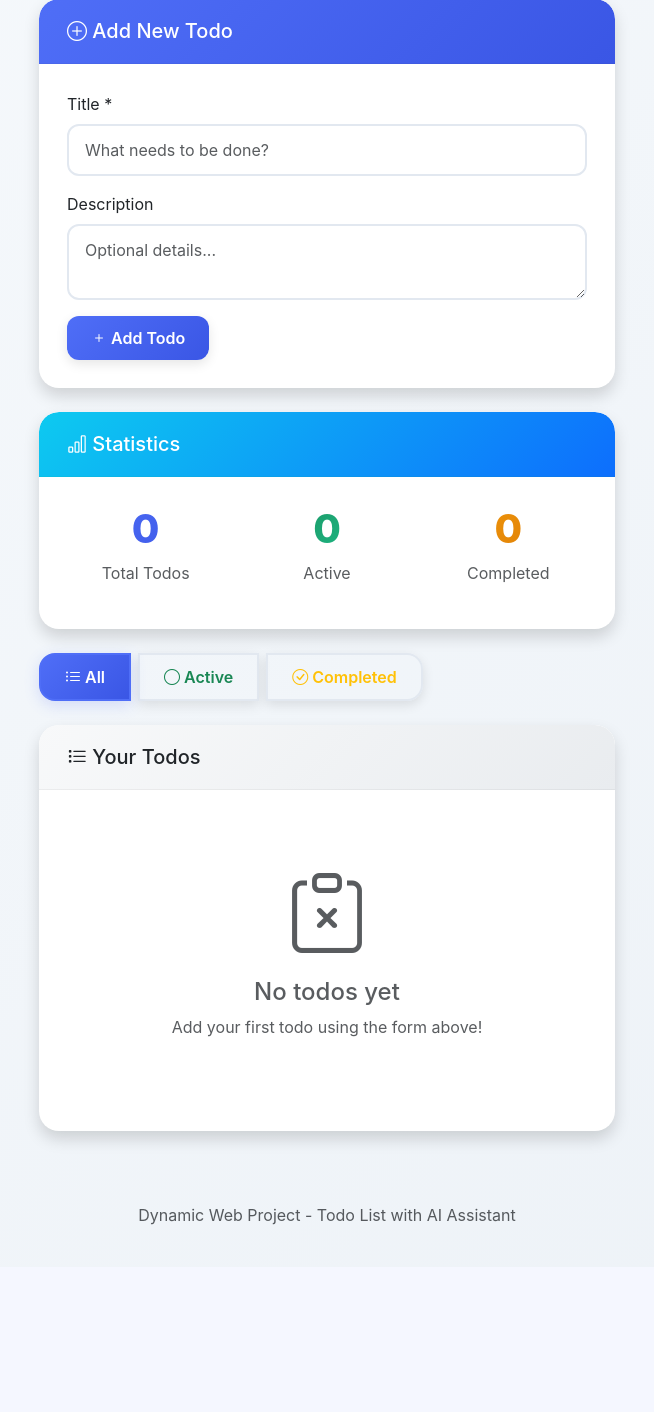
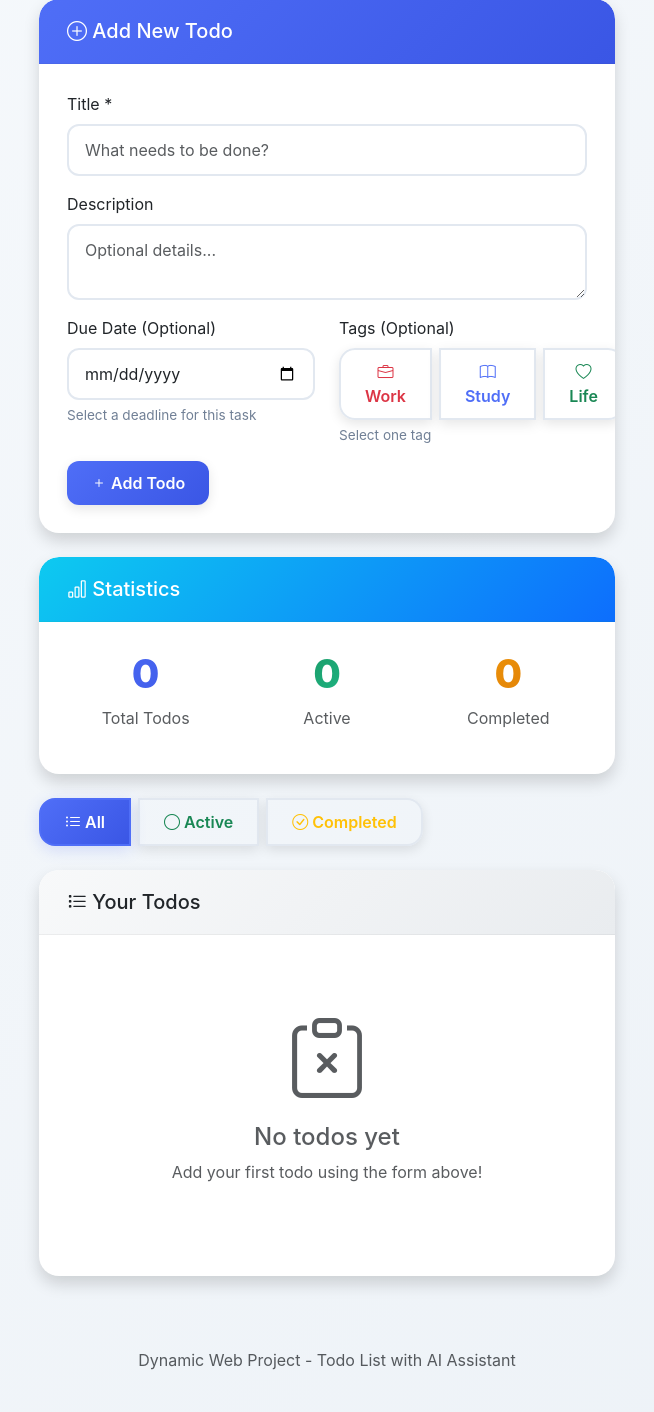
Before and after one commit to Admirer-qi/full-stack-practive, a Flask app: page / in a window 1280 px wide. Shown: the part 159-1571 px from the top of the page, without its empty margins (313-967 px from the left). Before the commit the page ends 1384 px from the top, so only its background shows below. Run offline with Flask 3, Linux system fonts and the light colour scheme; some libraries are stand-ins or nearby versions.

Commit message:
第六次修改

```diff
--- a/app.py
+++ b/app.py
@@ -91,6 +91,11 @@ def load_todos():
                 for todo in todos:
                     if 'user_id' not in todo:
                         todo['user_id'] = 0
+                    # Ensure each todo has due_date and tags fields (for backward compatibility)
+                    if 'due_date' not in todo:
+                        todo['due_date'] = None
+                    if 'tags' not in todo:
+                        todo['tags'] = []
                 if todos:
                     next_id = max(todo['id'] for todo in todos) + 1
                 else:
@@ -261,6 +266,15 @@ def index():
 def get_todos():
     user_id = get_current_user_id()
     user_todos = [t for t in todos if t.get('user_id') == user_id]
+
+    # Sort by due_date (None values last), then by created_at
+    def sort_key(todo):
+        due_date = todo.get('due_date')
+        if due_date is None:
+            return ('9999-12-31', todo.get('created_at', ''))
+        return (due_date, todo.get('created_at', ''))
+
+    user_todos.sort(key=sort_key)
     return jsonify(user_todos)
 
 @app.route('/api/todos', methods=['POST'])
@@ -273,11 +287,20 @@ def create_todo():
     if not data or 'title' not in data:
         return jsonify({'error': 'Title is required'}), 400
 
+    # Validate tags if provided
+    tags = data.get('tags', [])
+    if tags:
+        # Ensure tags are valid (only work, study, life allowed)
+        valid_tags = ['work', 'study', 'life']
+        tags = [tag for tag in tags if tag in valid_tags]
+
     todo = {
         'id': next_id,
         'user_id': user_id,
         'title': data['title'],
         'description': data.get('description', ''),
+        'due_date': data.get('due_date', None),
+        'tags': tags,
         'completed': False,
         'created_at': datetime.now().isoformat()
     }
@@ -312,6 +335,13 @@ def update_todo(todo_id):
         todo['title'] = data['title']
     if 'description' in data:
         todo['description'] = data['description']
+    if 'due_date' in data:
+        todo['due_date'] = data['due_date']
+    if 'tags' in data:
+        # Validate tags
+        valid_tags = ['work', 'study', 'life']
+        tags = [tag for tag in data['tags'] if tag in valid_tags]
+        todo['tags'] = tags
     if 'completed' in data:
         todo['completed'] = data['completed']
 
--- a/templates/index.html
+++ b/templates/index.html
@@ -214,6 +214,31 @@
                                         <label for="description" class="form-label">Description</label>
                                         <textarea class="form-control" id="description" rows="2" placeholder="Optional details..."></textarea>
                                     </div>
+                                    <div class="row">
+                                        <div class="col-md-6 mb-3">
+                                            <label for="due-date" class="form-label">Due Date (Optional)</label>
+                                            <input type="date" class="form-control" id="due-date">
+                                            <div class="form-text">Select a deadline for this task</div>
+                                        </div>
+                                        <div class="col-md-6 mb-3">
+                                            <label class="form-label">Tags (Optional)</label>
+                                            <div class="btn-group w-100" role="group" data-bs-toggle="buttons">
+                                                <input type="radio" class="btn-check" id="tag-work" name="todo-tag" autocomplete="off" value="work">
+                                                <label class="btn btn-outline-danger" for="tag-work">
+                                                    <i class="bi bi-briefcase"></i> Work
+                                                </label>
+                                                <input type="radio" class="btn-check" id="tag-study" name="todo-tag" autocomplete="off" value="study">
+                                                <label class="btn btn-outline-primary" for="tag-study">
+                                                    <i class="bi bi-book"></i> Study
+                                                </label>
+                                                <input type="radio" class="btn-check" id="tag-life" name="todo-tag" autocomplete="off" value="life">
+                                                <label class="btn btn-outline-success" for="tag-life">
+                                                    <i class="bi bi-heart"></i> Life
+                                                </label>
+                                            </div>
+                                            <div class="form-text">Select one tag</div>
+                                        </div>
+                                    </div>
                                     <button type="submit" class="btn btn-primary">
                                         <i class="bi bi-plus"></i> Add Todo
                                     </button>
```
Also changed, not shown: static/css/style.css (+176 -0 lines).
